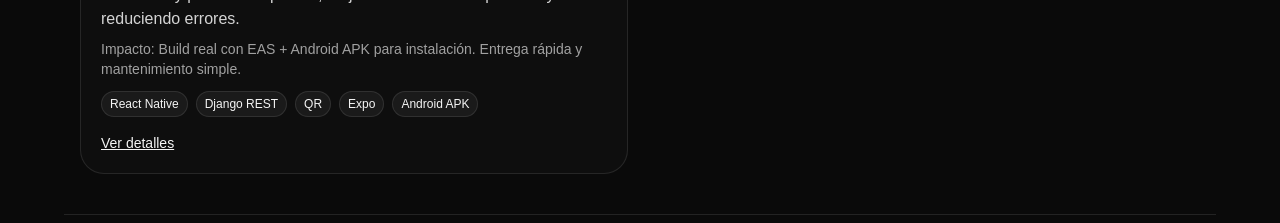
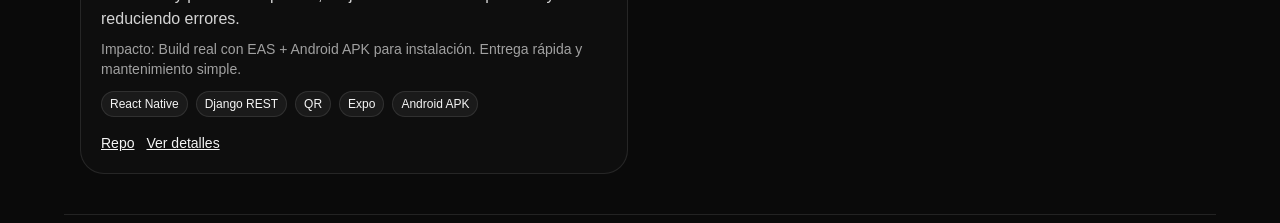
Before and after one commit to matiasvagli/pagina-personal, a Next.js app: page / in a window 1280 px wide. Shown: the part 1320-1543 px from the top of the page. Built offline with nearby package versions, Linux system fonts and the light colour scheme.

Commit message:
Agregar enlace del repositorio GitHub al proyecto

```diff
--- a/app/data/projects.ts
+++ b/app/data/projects.ts
@@ -206,7 +206,7 @@ export const proyectos: Project[] = [
     `,
     stack: ["React Native", "Django REST", "QR", "Expo", "Android APK"],
     resultado: "Build real con EAS + Android APK para instalación. Entrega rápida y mantenimiento simple.",
-    links: { demo: null, repo: null, caso: null },
+    links: { demo: null, repo: "https://github.com/matiasvagli/pagina-personal", caso: null },
     imagenes: ["/proyectos/appmovil/a1.png", "/proyectos/appmovil/a3.png", "/proyectos/appmovil/a4.png", "/proyectos/appmovil/a5.png", "/proyectos/appmovil/a6.png", "/proyectos/appmovil/a7.png", "/proyectos/appmovil/a8.png", "/proyectos/appmovil/a9.png", "/proyectos/appmovil/a10.png", "/proyectos/appmovil/a11.png", "/proyectos/appmovil/a12.png", "/proyectos/appmovil/a13.png"]
   },
 ];
```
